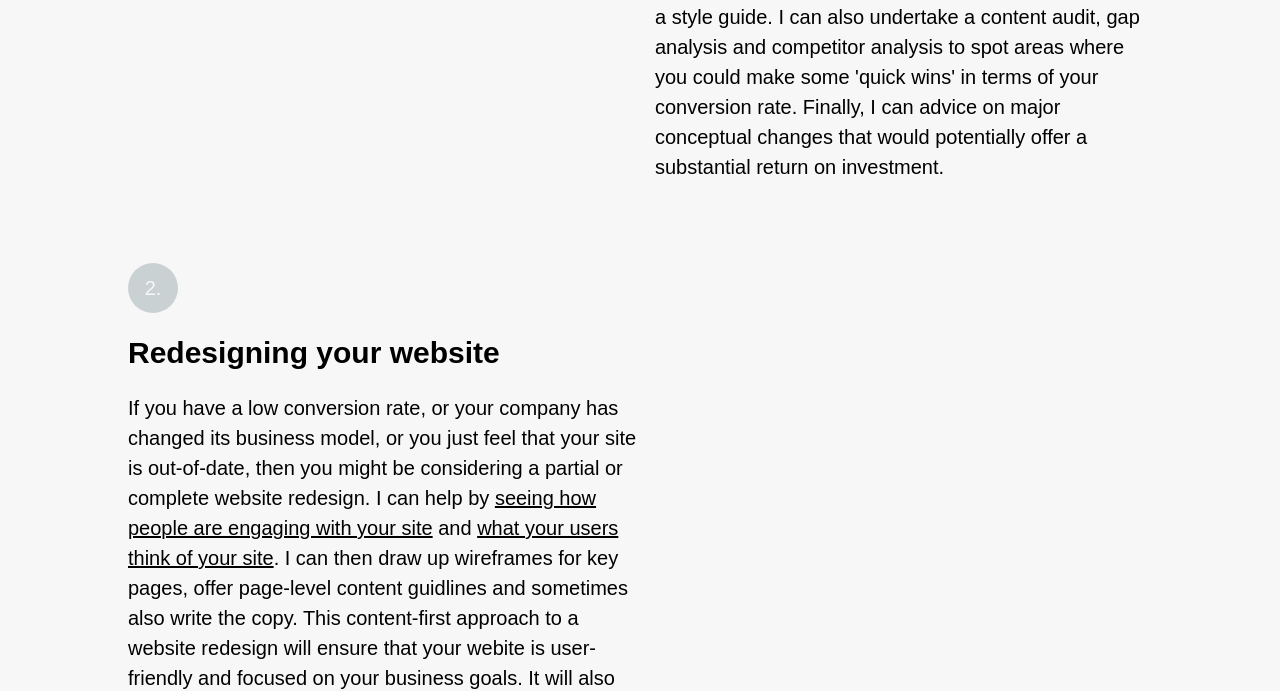
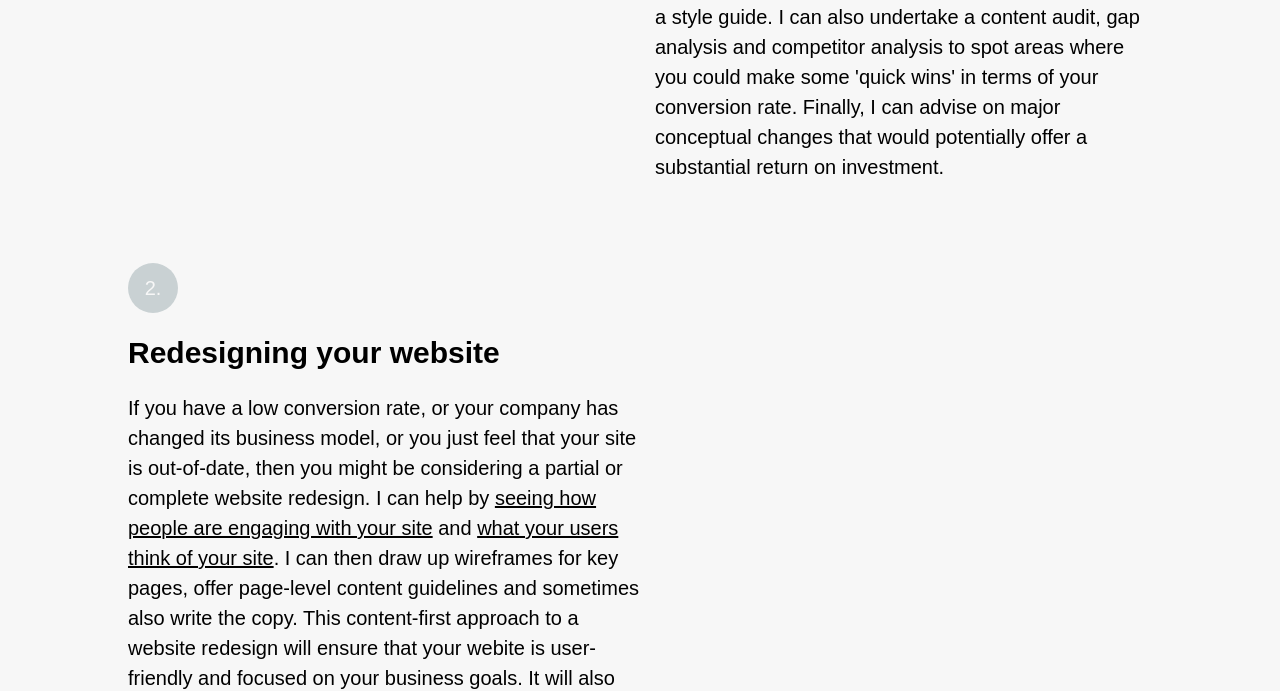
Before and after one commit to smokingpun/smokingpun.github.io, a Jekyll site: the page built from index.html, in a window 1280 px wide and 1400 px high, scrolled down 1221 px. Shown: the part 434-1125 px from the top of the window. Built offline with Jekyll 4.4.1, drawn with Linux system fonts in a browser that asks for light colours; nearby versions of some CDN libraries; Markdown is read by kramdown in place of the engine named in the settings; some of the changed text lies outside the part shown.

Commit message:
typos fixes

```diff
--- a/_layouts/homepage.html
+++ b/_layouts/homepage.html
@@ -55,7 +55,7 @@
       <article>
         <figure id="bullet-1" class="journey-bullet _jsPlumb_endpoint_anchor_">1.</figure>
         <h2>Growing your business using content</h2>
-        <p>I help you plan for the creation, maintenance and governance of content that supports your key business goals and meets user need. To ensure that you are consistently producing quality on-brand content that users want to read and share I can deliver a content calendar, content templates, personas, brand cues and a style guide. I can also undertake a content audit, gap analysis and competitor analysis to spot areas where you could make some 'quick wins' in terms of your conversion rate. Finally, I can advice on major conceptual changes that would potentially offer a substantial return on investment.</p>
+        <p>I help you plan for the creation, maintenance and governance of content that supports your key business goals and meets user need. To ensure that you are consistently producing quality on-brand content that users want to read and share I can deliver a content calendar, content templates, personas, brand cues and a style guide. I can also undertake a content audit, gap analysis and competitor analysis to spot areas where you could make some 'quick wins' in terms of your conversion rate. Finally, I can advise on major conceptual changes that would potentially offer a substantial return on investment.</p>
       </article>
     </section>
 
@@ -63,7 +63,7 @@
       <article>
         <figure id="bullet-2" class="journey-bullet _jsPlumb_endpoint_anchor_">2.</figure>
         <h2>Redesigning your website</h2>
-        <p>If you have a low conversion rate, or your company has changed its business model, or you just feel that your site is out-of-date, then you might be considering a partial or complete website redesign. I can help by <a href="http://contentedstrategy.com/blog/2014/02/05/Redesigning-Vimcasts-The-Analytics-Overview.html#.UvO0_mTV9Us">seeing how people are engaging with your site</a> and <a href="/blog/2014/01/27/Redesigning-Vimcasts-The_User_Survey.html#.UvC9nWTV9Us">what your users think of your site</a>. I can then draw up wireframes for key pages, offer page-level content guidlines and sometimes also write the copy. This content-first approach to a website redesign will ensure that your webite is user-friendly and focused on your business goals. It will also make life easier for designers and developers down the line, resulting in a cost saving for your company.</p>
+        <p>If you have a low conversion rate, or your company has changed its business model, or you just feel that your site is out-of-date, then you might be considering a partial or complete website redesign. I can help by <a href="http://contentedstrategy.com/blog/2014/02/05/Redesigning-Vimcasts-The-Analytics-Overview.html#.UvO0_mTV9Us">seeing how people are engaging with your site</a> and <a href="/blog/2014/01/27/Redesigning-Vimcasts-The_User_Survey.html#.UvC9nWTV9Us">what your users think of your site</a>. I can then draw up wireframes for key pages, offer page-level content guidelines and sometimes also write the copy. This content-first approach to a website redesign will ensure that your webite is user-friendly and focused on your business goals. It will also make life easier for designers and developers down the line, resulting in a cost saving for your company.</p>
       </article>
     </section>
 
```
Also changed, not shown: other parts of _layouts/homepage.html (+1 -1 lines).
